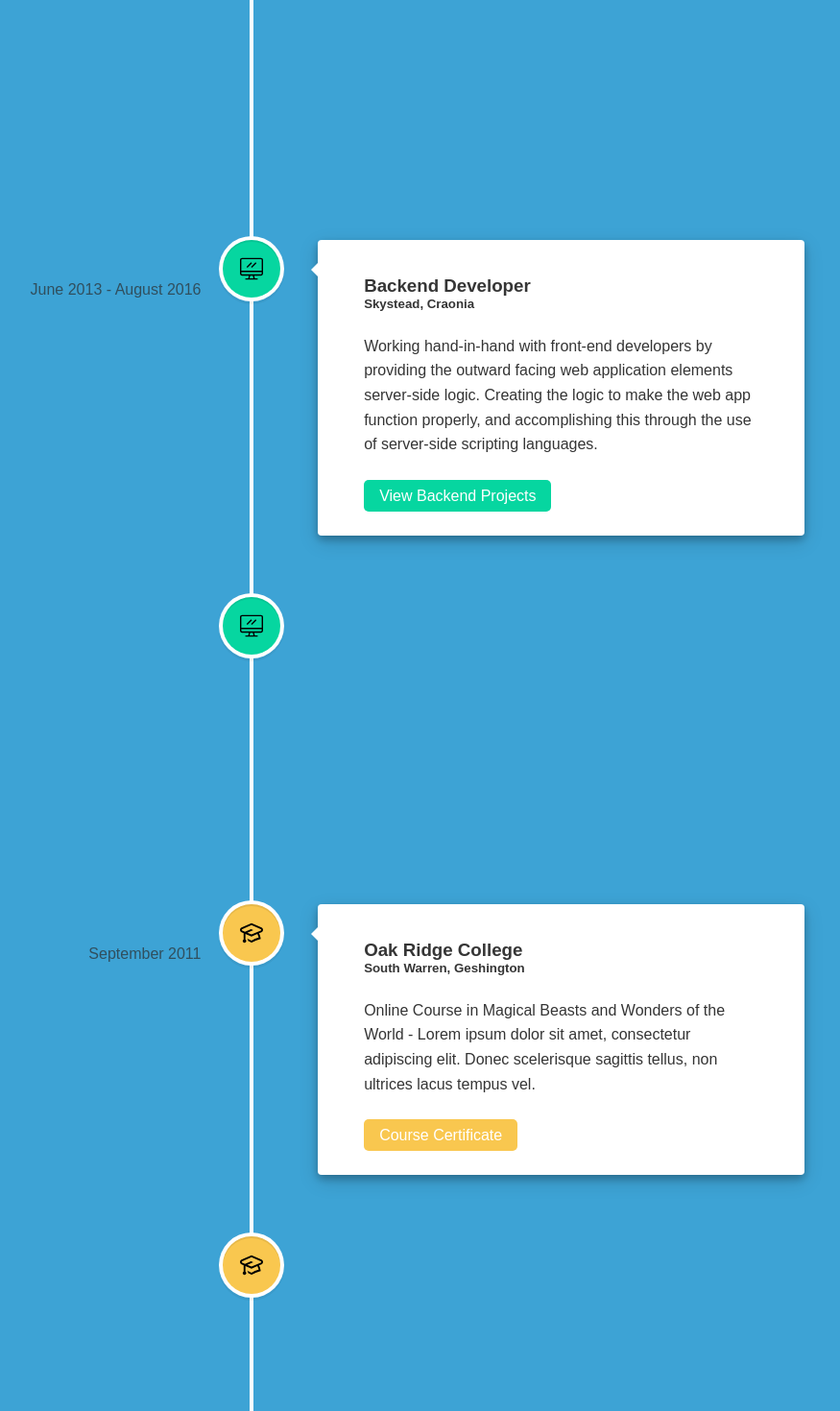
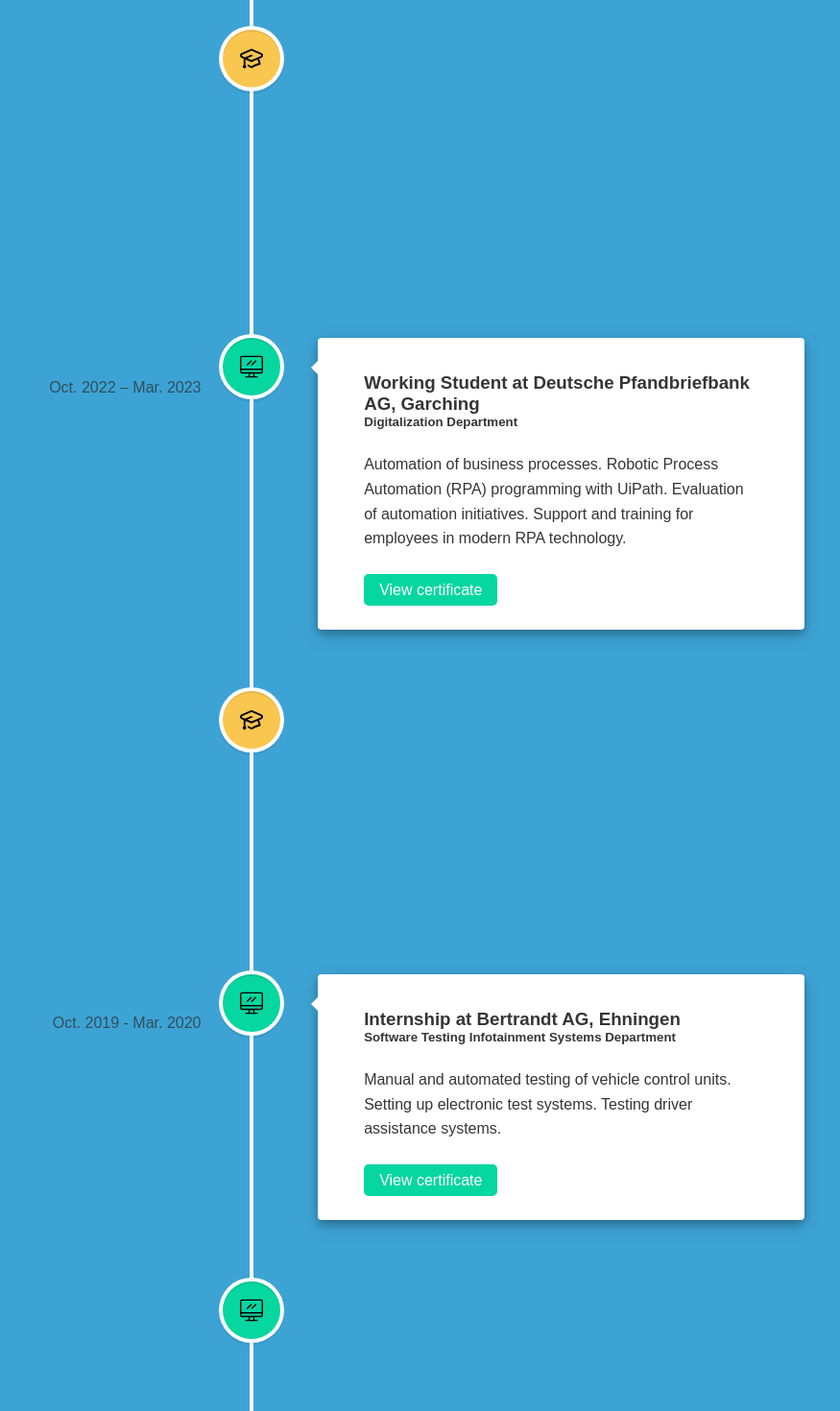
Before and after one commit to G-Phong/g-phong.github.io, a React (Create React App) app: page / in a window 1280 px wide. Shown: the part 700-2170 px from the top of the page at 96% size, without its empty margins (378-1253 px from the left). Built offline with nearby package versions, Linux system fonts and the light colour scheme.

Commit message:
updated timeline

```diff
--- a/public/index.html
+++ b/public/index.html
@@ -2,7 +2,7 @@
 <html lang="en">
   <head>
     <meta charset="utf-8" />
-    <link rel="icon" href="%PUBLIC_URL%/favicon.ico" />
+    <link rel="icon" href="%PUBLIC_URL%/phong.jpg" />
     <meta name="viewport" content="width=device-width, initial-scale=1" />
     <meta name="theme-color" content="#000000" />
     <meta
@@ -24,7 +24,7 @@
       work correctly both with client-side routing and a non-root public URL.
       Learn how to configure a non-root public URL by running `npm run build`.
     -->
-    <title>React App</title>
+    <title>About Phong.</title>
   </head>
   <body>
     <noscript>You need to enable JavaScript to run this app.</noscript>
--- a/src/App.css
+++ b/src/App.css
@@ -6,7 +6,7 @@ body {
 }
 
 .title {
-  font-size: 15em;
+  font-size: 12em;
   text-align: center;
   font-family: "Bebas Neue", sans-serif;
 }
--- a/src/App.js
+++ b/src/App.js
@@ -1,6 +1,7 @@
 import "./App.css";
 import { ReactComponent as WorkIcon } from "./work.svg";
 import { ReactComponent as SchoolIcon } from "./school.svg";
+import phong from "./phong.jpg";
 
 import timelineElements from "./timelineElements";
 
@@ -17,7 +18,7 @@ function App() {
 
   return (
     <div>
-      <h1 className="title">Timeline</h1>
+      <h1 className="title">Gia-Phong Tran</h1>
       <VerticalTimeline>
         {timelineElements.map((element) => {
           let isWorkIcon = element.icon === "work";
--- a/src/timelineElements.js
+++ b/src/timelineElements.js
@@ -1,61 +1,70 @@
 let timelineElements = [
   {
     id: 1,
-    title: "Frontend Developer",
-    location: "Dragontail, Ascana",
+    title: "M. Sc. Mechatronics and Robotics",
+    location: "Technical University of Munich (TUM), Munich",
     description:
-      "Converting data to a graphical interface, through the use of HTML, CSS, and JavaScript, so that users can view and interact with that data.",
-    buttonText: "View Frontend Projects",
-    date: "August 2016 - present",
+      "Specialization in computer science and embedded systems. Master's thesis: 'Explainable artificial intelligence in preference-based shift planning.'",
+    buttonText: "View GitHub Repo",
+    date: "Oct. 2020 – Jan. 2024",
+    icon: "school",
+  },
+  {
+    id: 9,
+    title: "Working Student at Deutsche Pfandbriefbank AG, Garching",
+    location: "Digitalization Department",
+    description:
+      "Automation of business processes. Robotic Process Automation (RPA) programming with UiPath. Evaluation of automation initiatives. Support and training for employees in modern RPA technology.",
+    date: "Oct. 2022 – Mar. 2023",
+    buttonText: "View certificate",
     icon: "work",
   },
   {
+    id: 8,
+    title: "Exchange Semester",
+    location: "National Technical University of Athens (NTUA), Greece",
+    description:
+      "Erasmus semester at the Faculty of Mechanical Engineering.",
+    date: "Feb. 2022 – Jul. 2022",
+    buttonText: "View impressions",
+    icon: "school",
+  },
+  {
     id: 2,
-    title: "Backend Developer",
-    location: "Skystead, Craonia",
+    title: "Internship at Bertrandt AG, Ehningen",
+    location: "Software Testing Infotainment Systems Department",
     description:
-      "Working hand-in-hand with front-end developers by providing the outward facing web application elements server-side logic. Creating the logic to make the web app function properly, and accomplishing this through the use of server-side scripting languages.",
-    buttonText: "View Backend Projects",
-    date: "June 2013 - August 2016",
+      "Manual and automated testing of vehicle control units. Setting up electronic test systems. Testing driver assistance systems.",
+    buttonText: "View certificate",
+    date: "Oct. 2019 - Mar. 2020",
+    icon: "work",
+  },
+  {
+    id: 11,
+    title: "Computer Science Tutor (Student Assistant)",
+    location: "KIT – Institute for Information Management in Engineering",
+    description:
+      "Support for the course 'Computer Science in Mechanical Engineering.' Group supervision for Java exercise tasks. Exam corrections.",
+    date: "Apr. 2018 – Sep. 2019",
     icon: "work",
   },
   {
     id: 3,
-    title: "Quality Assurance Engineer",
-    location: "South Warren, Geshington",
+    title: "B. Sc. Mechanical Engineering",
+    location: "Karlsruhe Institute of Technology (KIT), Karlsruhe",
     description:
-      "Assessing the quality of specifications and technical design documents in order to ensure timely, relevant and meaningful feedback.",
-    buttonText: "Company Website",
-    date: "September 2011 - June 2013",
-    icon: "work",
+      "Mechatronics specialization. Bachelor's thesis: 'Development and construction of a parcel station for autonomous parcel robots.'",
+    buttonText: "View thesis",
+    date: "Jun. 2013 - Aug. 2016",
+    icon: "school",
   },
   {
     id: 4,
-    title: "Oak Ridge College",
-    location: "South Warren, Geshington",
-    description:
-      "Online Course in Magical Beasts and Wonders of the World - Lorem ipsum dolor sit amet, consectetur adipiscing elit. Donec scelerisque sagittis tellus, non ultrices lacus tempus vel.",
-    buttonText: "Course Certificate",
-    date: "September 2011",
-    icon: "school",
-  },
-  {
-    id: 5,
-    title: "Hawking College",
-    location: "Skystead, Craonia",
-    description:
-      "College - Lorem ipsum dolor sit amet, consectetur adipiscing elit. Donec scelerisque sagittis tellus, non ultrices lacus tempus vel.",
-    buttonText: "College Projects",
-    date: "2007 - 2011",
-    icon: "school",
-  },
-  {
-    id: 6,
-    title: "Marble Hills Grammar School",
-    location: "Dragontail, Ascana",
-    description:
-      "Highschool - Lorem ipsum dolor sit amet, consectetur adipiscing elit. Donec scelerisque sagittis tellus, non ultrices lacus tempus vel.",
-    date: "2003 - 2007",
+    title: "German-French Bilingual Baccalaureate",
+    location: "Hegau-Gymnasium Singen",
+    description: "German Abitur grade: 1.9 |  French Abitur grade: 1.7",
+    buttonText: "View certificate",
+    date: "Sep. 2011 - Jun. 2013",
     icon: "school",
   },
 ];
```
Also changed, not shown: public/phong.jpg (added), src/phong.jpg (added).
